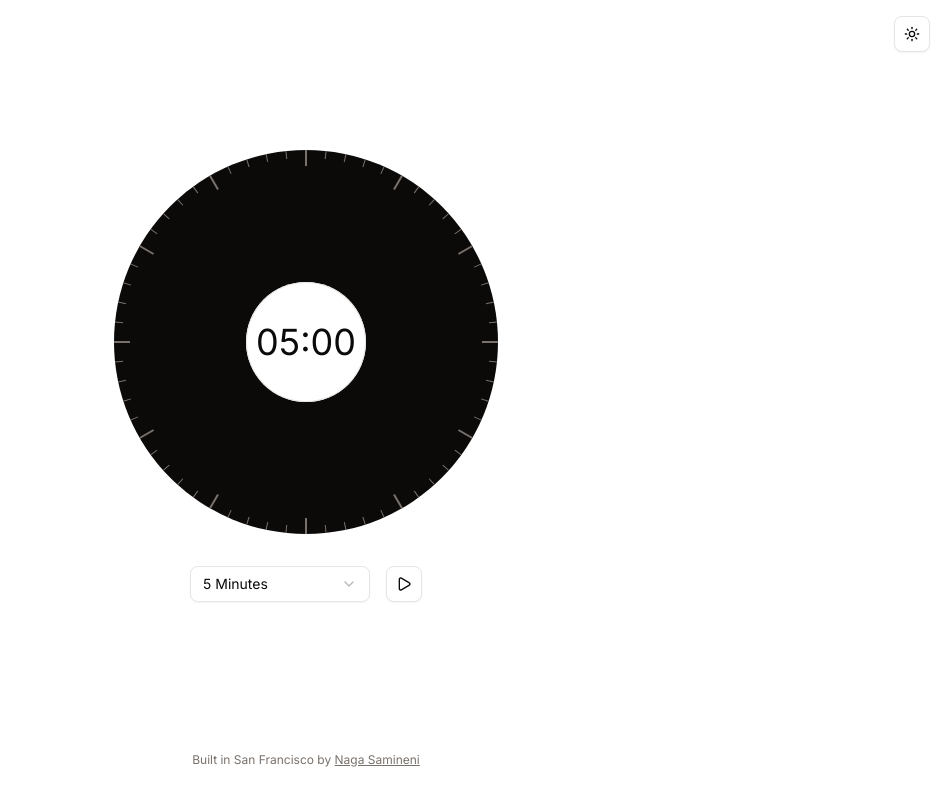
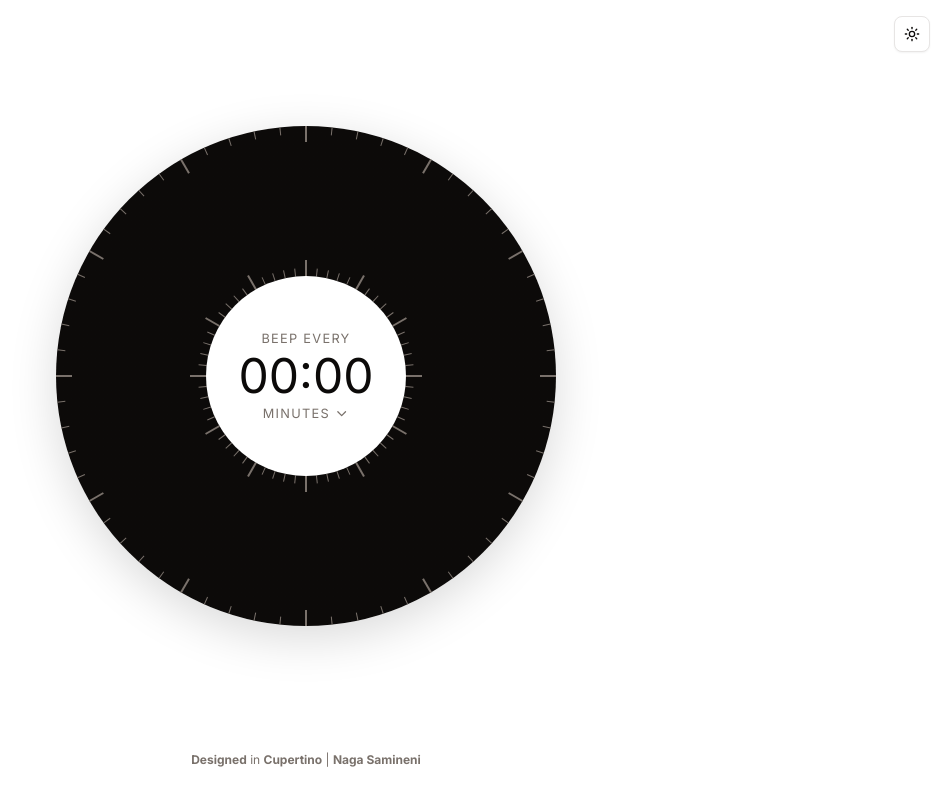
Before and after one commit to snagarohit/beepbeep, a Next.js app: page / in a window 1280 px wide. Shown: the whole page, without its empty margins (334-1280 px from the left). Built offline with nearby package versions, Linux system fonts and the light colour scheme.

Commit message:
Single element UI
.

```diff
--- a/app/globals.css
+++ b/app/globals.css
@@ -60,9 +60,11 @@
   --accent: oklch(0.97 0.001 106.424);
   --accent-foreground: oklch(0.216 0.006 56.043);
   --destructive: oklch(0.577 0.245 27.325);
+  --destructive-foreground: oklch(0.985 0.001 106.423);
   --border: oklch(0.923 0.003 48.717);
   --input: oklch(0.923 0.003 48.717);
   --ring: oklch(0.709 0.01 56.259);
+  --timer-elapsed-color: oklch(0.985 0.001 106.423);
   --chart-1: oklch(0.646 0.222 41.116);
   --chart-2: oklch(0.6 0.118 184.704);
   --chart-3: oklch(0.398 0.07 227.392);
@@ -94,9 +96,11 @@
   --accent: oklch(0.268 0.007 34.298);
   --accent-foreground: oklch(0.985 0.001 106.423);
   --destructive: oklch(0.704 0.191 22.216);
+  --destructive-foreground: oklch(0.985 0.001 106.423);
   --border: oklch(1 0 0 / 10%);
   --input: oklch(1 0 0 / 15%);
   --ring: oklch(0.553 0.013 58.071);
+  --timer-elapsed-color: oklch(0.216 0.006 56.043);
   --chart-1: oklch(0.488 0.243 264.376);
   --chart-2: oklch(0.696 0.17 162.48);
   --chart-3: oklch(0.769 0.188 70.08);
--- a/app/page.tsx
+++ b/app/page.tsx
@@ -4,13 +4,11 @@ import * as React from "react";
 import { ThemeToggle } from "@/components/theme-toggle";
 import { VisualTimer } from "@/components/visual-timer";
 import { DigitalDisplay } from "@/components/digital-display";
-import { IntervalSelector } from "@/components/interval-selector";
-import { ControlButton } from "@/components/control-button";
 import { AudioPlayer } from "@/components/audio-player";
 
 export default function TimerPage() {
-  const [totalDuration, setTotalDuration] = React.useState<number>(300);
-  const [timeLeft, setTimeLeft] = React.useState<number>(300);
+  const [totalDuration, setTotalDuration] = React.useState<number>(0);
+  const [timeLeft, setTimeLeft] = React.useState<number>(0);
   const [timerStatus, setTimerStatus] = React.useState<'IDLE' | 'RUNNING' | 'PAUSED'>('IDLE');
   const [visualPercentage, setVisualPercentage] = React.useState(100);
   const [audioTrigger, setAudioTrigger] = React.useState<'single' | 'double' | null>(null);
@@ -66,7 +64,13 @@ export default function TimerPage() {
     setTimerStatus('PAUSED');
   };
 
-  const handlePlayPauseClick = () => {
+  const handleVisualTimerClick = () => {
+    if (totalDuration === 0) {
+      // Don't start timer if no duration is set, just play a beep to indicate selection needed
+      setAudioTrigger('single');
+      return;
+    }
+
     setAudioTrigger('single');
     if (timerStatus === 'RUNNING') {
       pauseTimer();
@@ -96,12 +100,6 @@ export default function TimerPage() {
     setTimerStatus('RUNNING');
   };
 
-  const handleOpenChange = (open: boolean) => {
-    if (open && timerStatus === 'RUNNING') {
-      pauseTimer();
-    }
-  };
-
   const handleThemeChange = () => {
     setAudioTrigger('single');
   };
@@ -112,25 +110,15 @@ export default function TimerPage() {
         <ThemeToggle onThemeChange={handleThemeChange} />
       </div>
 
-      <main className="flex flex-col items-center justify-center flex-grow">
-        <div className="relative w-64 h-64 sm:w-80 sm:h-80 md:w-96 md:h-96 flex items-center justify-center">
-          <VisualTimer percentage={visualPercentage} />
-          <DigitalDisplay timeLeft={timeLeft} />
-        </div>
-
-        <div className="flex items-center gap-4 mt-8 relative z-10">
-          <IntervalSelector
-            onValueChange={handleIntervalChange}
-            value={String(totalDuration)}
-            disabled={false}
-            onOpenChange={handleOpenChange}
-          />
-          <ControlButton status={timerStatus} onClick={handlePlayPauseClick} />
+      <main className="flex flex-col items-center justify-center flex-grow px-4">
+        <div className="relative w-[min(80vw,80vh,500px)] h-[min(80vw,80vh,500px)] flex items-center justify-center">
+          <VisualTimer percentage={visualPercentage} onClick={handleVisualTimerClick} />
+          <DigitalDisplay timeLeft={timeLeft} onIntervalChange={handleIntervalChange} timerStatus={timerStatus} />
         </div>
       </main>
 
       <footer className="text-center p-4 text-xs text-muted-foreground">
-        Built in San Francisco by <a href="mailto:snagarohit@gmail.com" className="underline">Naga Samineni</a>
+        <b>Designed</b> in <b>Cupertino</b> | <b>Naga Samineni</b>
       </footer>
 
       <AudioPlayer
--- a/components/audio-player.tsx
+++ b/components/audio-player.tsx
@@ -17,24 +17,28 @@ export function AudioPlayer({ playTrigger, onPlaybackComplete }: AudioPlayerProp
     const context = audioContextRef.current;
 
     const play = (time: number) => {
+      const frequencies = [1024 * 4, 1024 * 8, 1024 * 12, 1024 * 16]; // 4096, 8192, 12288, 16384 Hz
+
+      frequencies.forEach(frequency => {
         const oscillator = context.createOscillator();
         const gain = context.createGain();
         oscillator.connect(gain);
         gain.connect(context.destination);
 
-      oscillator.frequency.value = 2048; // Casio beep frequency
+        oscillator.frequency.value = frequency;
         gain.gain.setValueAtTime(0, time);
-      gain.gain.linearRampToValueAtTime(1, time + 0.01);
+        gain.gain.linearRampToValueAtTime(0.25, time + 0.01); // Lower volume since we have multiple frequencies
         gain.gain.linearRampToValueAtTime(0, time + 0.1);
 
         oscillator.start(time);
         oscillator.stop(time + 0.1);
+      });
     };
 
     const now = context.currentTime;
     play(now);
     if (type === 'double') {
-      play(now + 0.15);
+      play(now + 0.1); // 100ms separation
     }
     onPlaybackComplete();
   }, [onPlaybackComplete]);
--- a/components/digital-display.tsx
+++ b/components/digital-display.tsx
@@ -1,9 +1,18 @@
 "use client";
 
 import * as React from 'react';
+import {
+  HoverCard,
+  HoverCardContent,
+  HoverCardTrigger,
+} from "@/components/ui/hover-card";
+import { Button } from "@/components/ui/button";
+import { ChevronDown } from "lucide-react";
 
 interface DigitalDisplayProps {
   timeLeft: number;
+  onIntervalChange: (value: string) => void;
+  timerStatus: 'IDLE' | 'RUNNING' | 'PAUSED';
 }
 
 const formatTime = (seconds: number) => {
@@ -12,12 +21,74 @@ const formatTime = (seconds: number) => {
   return `${String(minutes).padStart(2, '0')}:${String(remainingSeconds).padStart(2, '0')}`;
 };
 
-export function DigitalDisplay({ timeLeft }: DigitalDisplayProps) {
+const intervals = [
+  { value: "60", label: "1m" },
+  { value: "300", label: "5m" },
+  { value: "600", label: "10m" },
+  { value: "900", label: "15m" },
+  { value: "1200", label: "20m" },
+  { value: "1800", label: "30m" },
+];
+
+export function DigitalDisplay({ timeLeft, onIntervalChange, timerStatus }: DigitalDisplayProps) {
+  const [open, setOpen] = React.useState(false);
+
+  const handleIntervalSelect = (value: string) => {
+    onIntervalChange(value);
+    setOpen(false); // Close the hover card immediately
+  };
+
+  const handleClick = () => {
+    setOpen(!open); // Toggle for mobile
+  };
+
+  const isRunning = timerStatus === 'RUNNING';
+
   return (
-    <div className="absolute w-32 h-32 sm:w-30 sm:h-30 rounded-full bg-background flex items-center justify-center shadow-[inset_0_0_0_1px_var(--border)]">
-      <span className="text-4xl sm:text-4xl font-mono text-foreground">
-        {formatTime(timeLeft)}
-      </span>
-    </div>
+    <HoverCard open={open} onOpenChange={setOpen} openDelay={0} closeDelay={0}>
+      <HoverCardTrigger asChild>
+        <div
+          className="absolute w-[40%] h-[40%] rounded-full bg-background flex flex-col items-center justify-center shadow-[inset_0_0_0_0px_var(--muted-foreground)] cursor-pointer"
+          onClick={handleClick}
+        >
+          {/* Top text - changes based on timer status */}
+          <div className="text-[clamp(0.4rem,1vw,0.8rem)] font-mono text-muted-foreground tracking-[0.1em] uppercase mb-1">
+            {isRunning ? 'BEEPING IN' : 'BEEP EVERY'}
+          </div>
+
+          {/* Timer display */}
+          <span className="text-[clamp(1.5rem,4vw,3rem)] font-mono text-foreground leading-none">
+            {formatTime(timeLeft)}
+          </span>
+
+          {/* Bottom text with chevron */}
+          <div className="flex items-center gap-1 mt-1">
+            <span className="text-[clamp(0.4rem,1vw,0.8rem)] font-mono text-muted-foreground tracking-[0.1em] uppercase">
+              MINUTES
+            </span>
+            <ChevronDown
+              className={`w-[clamp(0.6rem,1.2vw,1rem)] h-[clamp(0.6rem,1.2vw,1rem)] text-muted-foreground transition-transform duration-200 ${
+                open ? 'rotate-180' : ''
+              }`}
+            />
+          </div>
+        </div>
+      </HoverCardTrigger>
+      <HoverCardContent className="w-48 p-3">
+        <div className="grid grid-cols-3 gap-2">
+          {intervals.map((interval) => (
+            <Button
+              key={interval.value}
+              variant="outline"
+              size="sm"
+              onClick={() => handleIntervalSelect(interval.value)}
+              className="h-8 text-xs"
+            >
+              {interval.label}
+            </Button>
+          ))}
+        </div>
+      </HoverCardContent>
+    </HoverCard>
   );
 }
--- /dev/null
+++ b/components/inner-markings.tsx
@@ -0,0 +1,28 @@
+"use client";
+
+import * as React from 'react';
+
+export function InnerMarkings() {
+  const markings = Array.from({ length: 60 }).map((_, i) => {
+    const isHourMark = i % 5 === 0;
+    const rotation = i * 6; // 360 / 60 = 6 degrees per mark
+
+    return (
+      <div
+        key={`inner-mark-${i}`}
+        className="absolute inset-0 pointer-events-none"
+        style={{ transform: `rotate(${rotation}deg)` }}
+      >
+        <div
+          className={`absolute bg-muted-foreground pointer-events-none ${
+            isHourMark
+              ? 'w-[2px] h-4'
+              : 'w-[1px] h-2'
+          } top-[30%] left-1/2 -translate-x-1/2 -translate-y-full`}
+        />
+      </div>
+    );
+  });
+
+  return <>{markings}</>;
+}
--- /dev/null
+++ b/components/ui/hover-card.tsx
@@ -0,0 +1,44 @@
+"use client"
+
+import * as React from "react"
+import * as HoverCardPrimitive from "@radix-ui/react-hover-card"
+
+import { cn } from "@/lib/utils"
+
+function HoverCard({
+  ...props
+}: React.ComponentProps<typeof HoverCardPrimitive.Root>) {
+  return <HoverCardPrimitive.Root data-slot="hover-card" {...props} />
+}
+
+function HoverCardTrigger({
+  ...props
+}: React.ComponentProps<typeof HoverCardPrimitive.Trigger>) {
+  return (
+    <HoverCardPrimitive.Trigger data-slot="hover-card-trigger" {...props} />
+  )
+}
+
+function HoverCardContent({
+  className,
+  align = "center",
+  sideOffset = 4,
+  ...props
+}: React.ComponentProps<typeof HoverCardPrimitive.Content>) {
+  return (
+    <HoverCardPrimitive.Portal data-slot="hover-card-portal">
+      <HoverCardPrimitive.Content
+        data-slot="hover-card-content"
+        align={align}
+        sideOffset={sideOffset}
+        className={cn(
+          "bg-popover text-popover-foreground data-[state=open]:animate-in data-[state=closed]:animate-out data-[state=closed]:fade-out-0 data-[state=open]:fade-in-0 data-[state=closed]:zoom-out-95 data-[state=open]:zoom-in-95 data-[side=bottom]:slide-in-from-top-2 data-[side=left]:slide-in-from-right-2 data-[side=right]:slide-in-from-left-2 data-[side=top]:slide-in-from-bottom-2 z-50 w-64 origin-(--radix-hover-card-content-transform-origin) rounded-md border p-4 shadow-md outline-hidden",
+          className
+        )}
+        {...props}
+      />
+    </HoverCardPrimitive.Portal>
+  )
+}
+
+export { HoverCard, HoverCardTrigger, HoverCardContent }
--- a/components/visual-timer.tsx
+++ b/components/visual-timer.tsx
@@ -2,28 +2,37 @@
 
 import * as React from 'react';
 import { ClockMarkings } from './clock-markings';
+import { InnerMarkings } from './inner-markings';
 
 interface VisualTimerProps {
   percentage: number;
+  onClick: () => void;
 }
 
-export function VisualTimer({ percentage }: VisualTimerProps) {
+export function VisualTimer({ percentage, onClick }: VisualTimerProps) {
   const style = {
     '--percentage': percentage,
     // The conic-gradient now uses foreground for the remaining time,
     // and background for the elapsed time, with a border for visibility.
     background: `conic-gradient(
       var(--foreground) calc(var(--percentage, 0) * 1%),
-      var(--background) 0
+      var(--timer-elapsed-color) 0
     )`,
   } as React.CSSProperties;
 
   return (
     <div
-      className="w-full h-full rounded-full shadow-[inset_0_0_0_0px_var(--border)] relative"
+      className="w-full h-full rounded-full relative cursor-pointer transition-all duration-200 ease-in-out
+                 shadow-[0_12px_48px_rgba(0,0,0,0.15),inset_0_0_0_0px_var(--muted-foreground)]
+                 hover:shadow-[0_16px_64px_rgba(0,0,0,0.22),inset_0_0_0_0px_var(--muted-foreground)]
+                 hover:scale-[1.02] active:scale-[0.98]
+                 dark:shadow-[0_12px_48px_rgba(255,255,255,0.08),inset_0_0_0_0px_var(--muted-foreground)]
+                 dark:hover:shadow-[0_16px_64px_rgba(255,255,255,0.12),inset_0_0_0_0px_var(--muted-foreground)]"
       style={style}
+      onClick={onClick}
     >
       <ClockMarkings />
+      <InnerMarkings />
     </div>
   );
 }
--- a/package.json
+++ b/package.json
@@ -9,6 +9,7 @@
     "lint": "next lint"
   },
   "dependencies": {
+    "@radix-ui/react-hover-card": "^1.1.14",
     "@radix-ui/react-select": "^2.2.5",
     "@radix-ui/react-slot": "^1.2.3",
     "class-variance-authority": "^0.7.1",
```
Also changed, not shown: 1 other file (tests, documents, lock files or other folders). Lines whose indentation alone changed are shown as unchanged.
